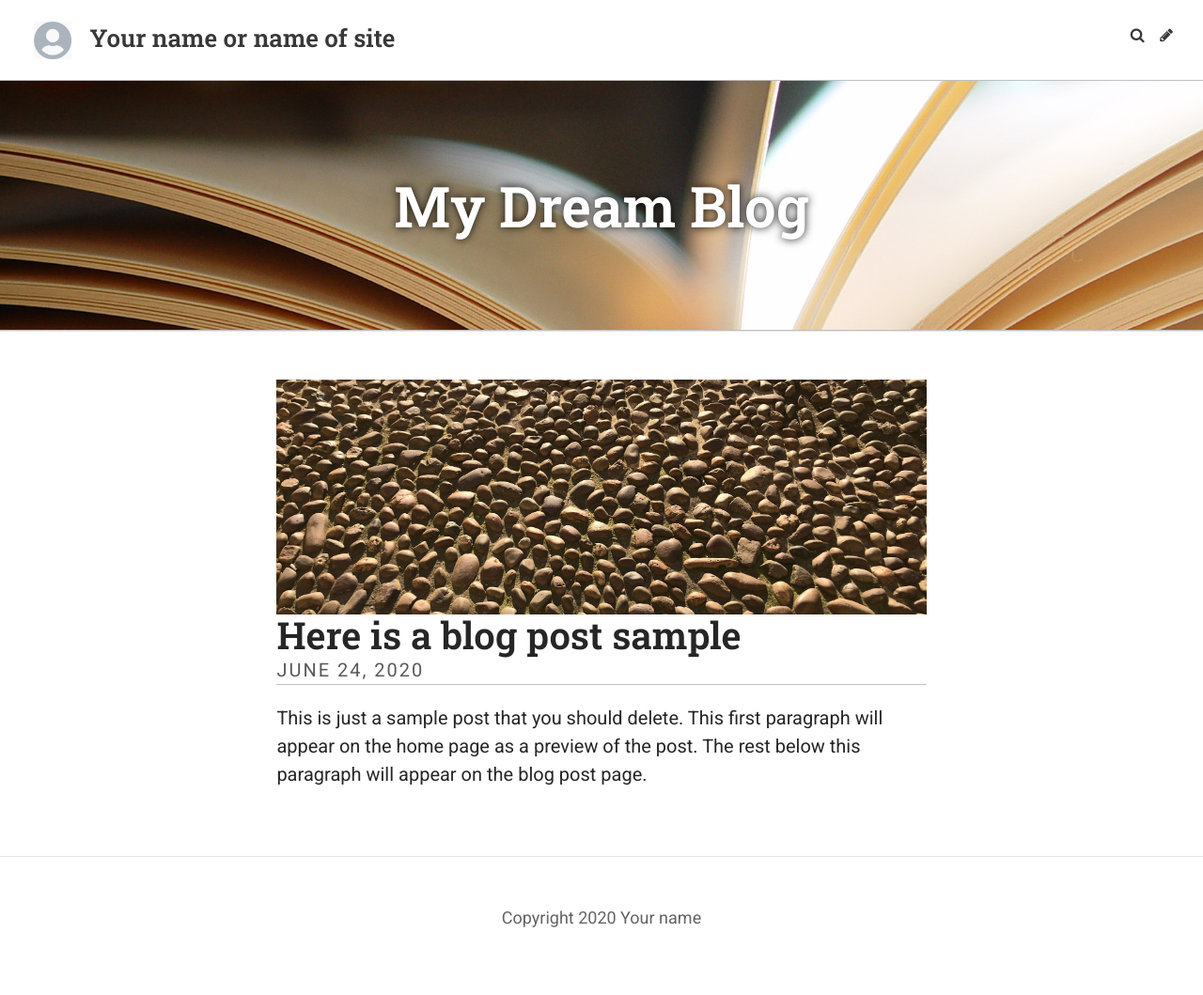
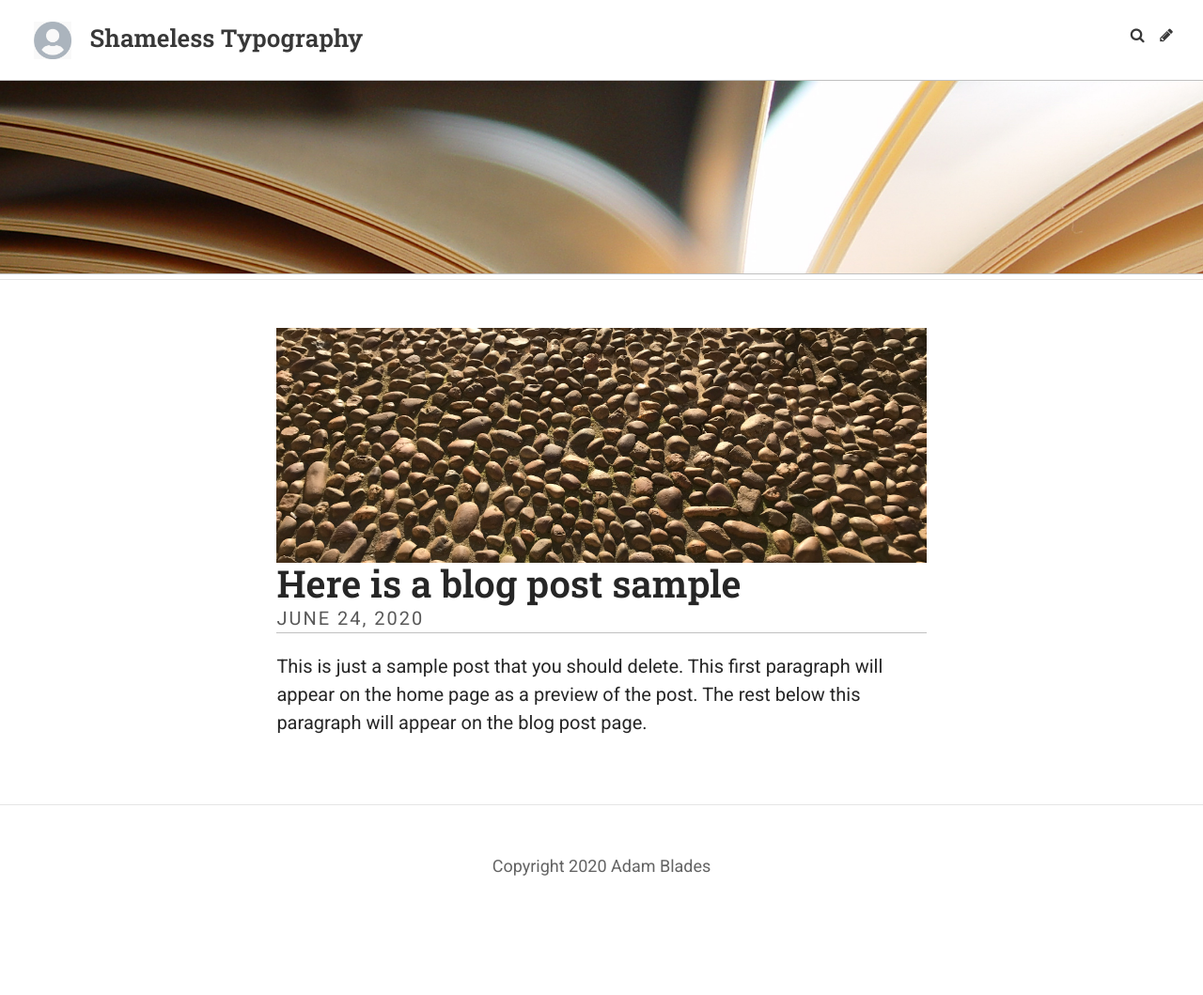
Before and after one commit to madmud101/shameless_typography, a Jekyll site: the page built from index.html, in a window 1280 px wide. Shown: the whole page at 94% size. Built offline with Jekyll 4.4.1, drawn with Linux system fonts in a browser that asks for light colours; the list of posts is cut into pages by our own code; after the commit the page ends 1004 px from its top, so only the background shows below that.

Commit message:
Update Settings “general”

```diff
--- a/_data/settings.yml
+++ b/_data/settings.yml
@@ -1,13 +1,9 @@
-description: A website with a blog
-header_text: My Dream Blog
-footer_text: Copyright 2020 Your name
+title: Shameless Typography
+description: Rating rip-off type
+header_text: ""
+footer_text: Copyright 2020 Adam Blades
 header_feature_image: /uploads/pages.jpg
+logo: /uploads/face.jpg
+favicon: /uploads/favicon.ico
 gridlayout: false
-# items:
-#   - name: Blog
-#     siteurl: /blog/
-#     tab: false
-logo: /uploads/face.jpg
 upzoom: true
-favicon: /uploads/favicon.ico
-title: Your name or name of site
```
